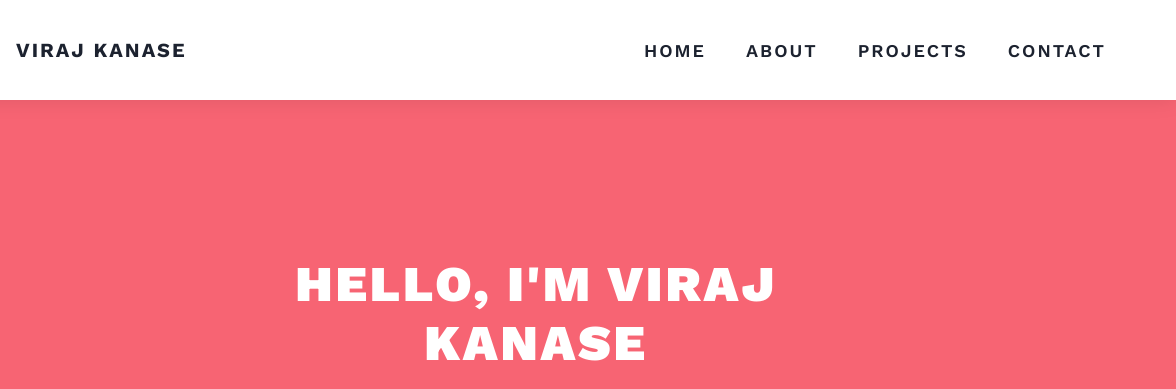
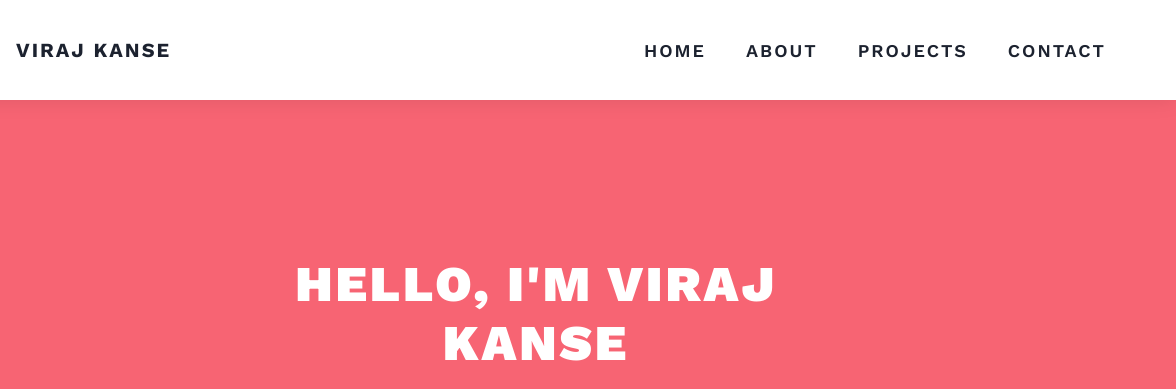
Before and after one commit to VirajKanse/portfolio, a website: page index.html in a window 1280 px wide. Shown: the top 389 px of the page, 104-1280 px from the left. Drawn offline with nearby package versions, Linux system fonts and the light colour scheme; files that its build step writes are made by us from their sources.

Commit message:
Updated name

```diff
--- a/index.html
+++ b/index.html
@@ -9,14 +9,14 @@
     <link rel="preconnect" href="https://fonts.gstatic.com" crossorigin>
     <link href="https://fonts.googleapis.com/css2?family=Work+Sans:ital,wght@0,100;0,200;0,300;0,400;0,500;0,600;0,700;0,800;0,900;1,800&display=swap" rel="stylesheet">
     <link rel="shortcut icon" href="/assets/favicon.ico" type="image/x-icon">
-    <title>Viraj Kanase | Portfolio</title>
+    <title>Viraj Kanse | Portfolio</title>
 </head>
 <body>
     <header>
         <nav class="navbar">
             <div class="navbar__brand">
                 <span class="navbar__brand-logo"></span>
-                <span class="navbar__brand-name">VIRAJ KANASE</span>
+                <span class="navbar__brand-name">VIRAJ KANSE</span>
             </div>
             <ul class="navbar__list">
                 <li class="navbar__list-item"><a href="#home">HOME</a></li>
@@ -29,7 +29,7 @@
 
     <section class="home" id="home">
         <div class="home__heading">
-            <h1 class="home__heading-primary">HELLO, I'M VIRAJ KANASE</h1>
+            <h1 class="home__heading-primary">HELLO, I'M VIRAJ KANSE</h1>
             <h2 class="home__heading-secondary">A Full Stack Web Developer, *NIX SysAdmin, DevOps and Linux Enthusiast</h2>
             <a class="arrow-down" href="#about">
                 <span class="left-arm"></span>
@@ -157,7 +157,7 @@
     <footer class="footer" id="footer">
         <div class="footer__brand">
             <span class="footer__brand-logo"></span>
-            <span class="footer__brand-name">VIRAJ KANASE</span>
+            <span class="footer__brand-name">VIRAJ KANSE</span>
             <span class="footer__brand-text">Thank you for visiting :)</span>
         </div>
         <p class="footer__copyright">© Copyright 2021. All right reserved</p>
@@ -176,7 +176,7 @@
                 <a href="https://instagram.com/adevdx" target="_blank">
                     <img src="assets/icons/instagram.svg" alt="instagram" class="footer__socials__link">
                 </a>
-                <a href="https://linkedin.com/in/viraj-kanase-7b3929132" target="_blank">
+                <a href="https://linkedin.com/in/viraj-kanse-7b3929132" target="_blank">
                     <img src="assets/icons/linkedin.svg" alt="linkedin" class="footer__socials__link">
                 </a>
             </div>
```
